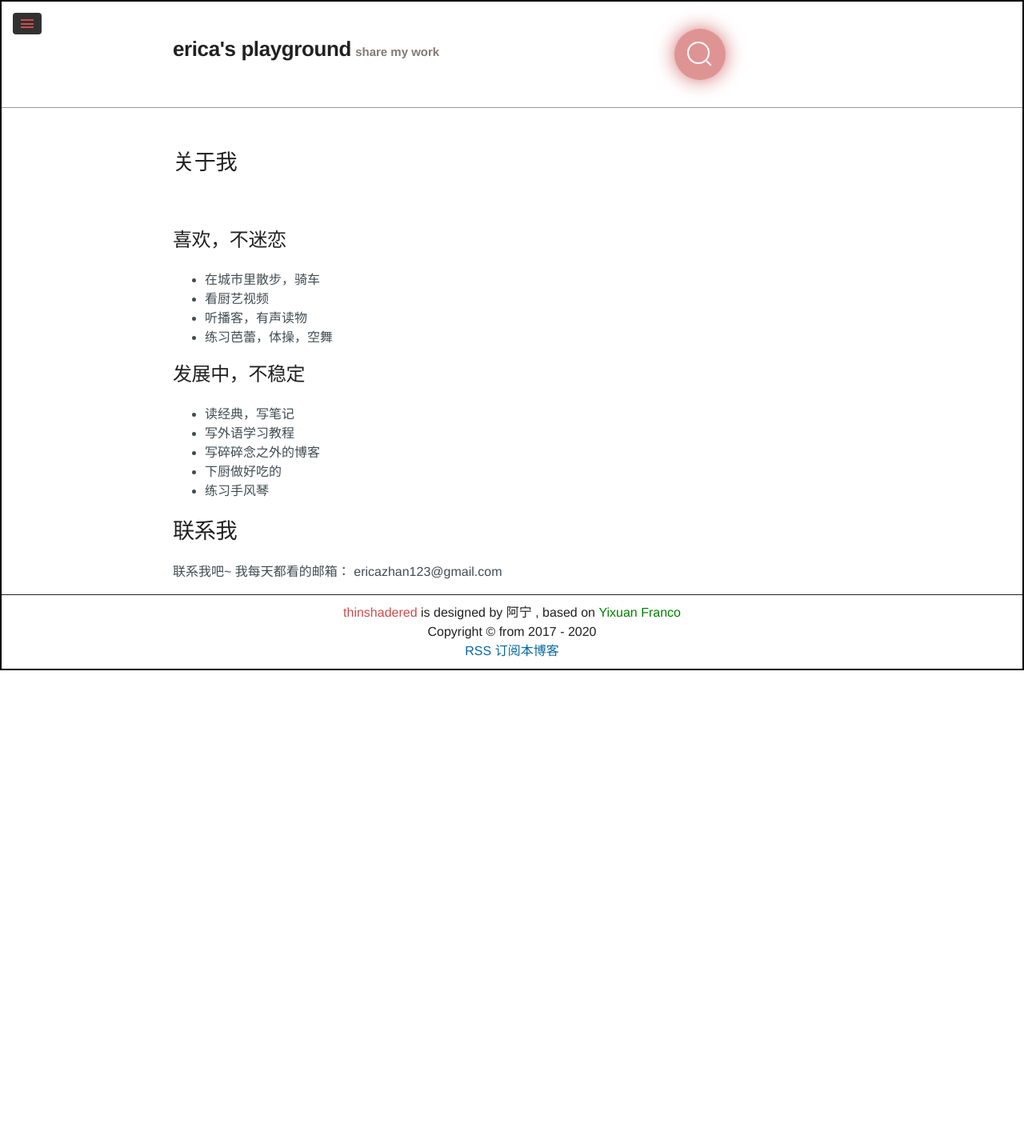
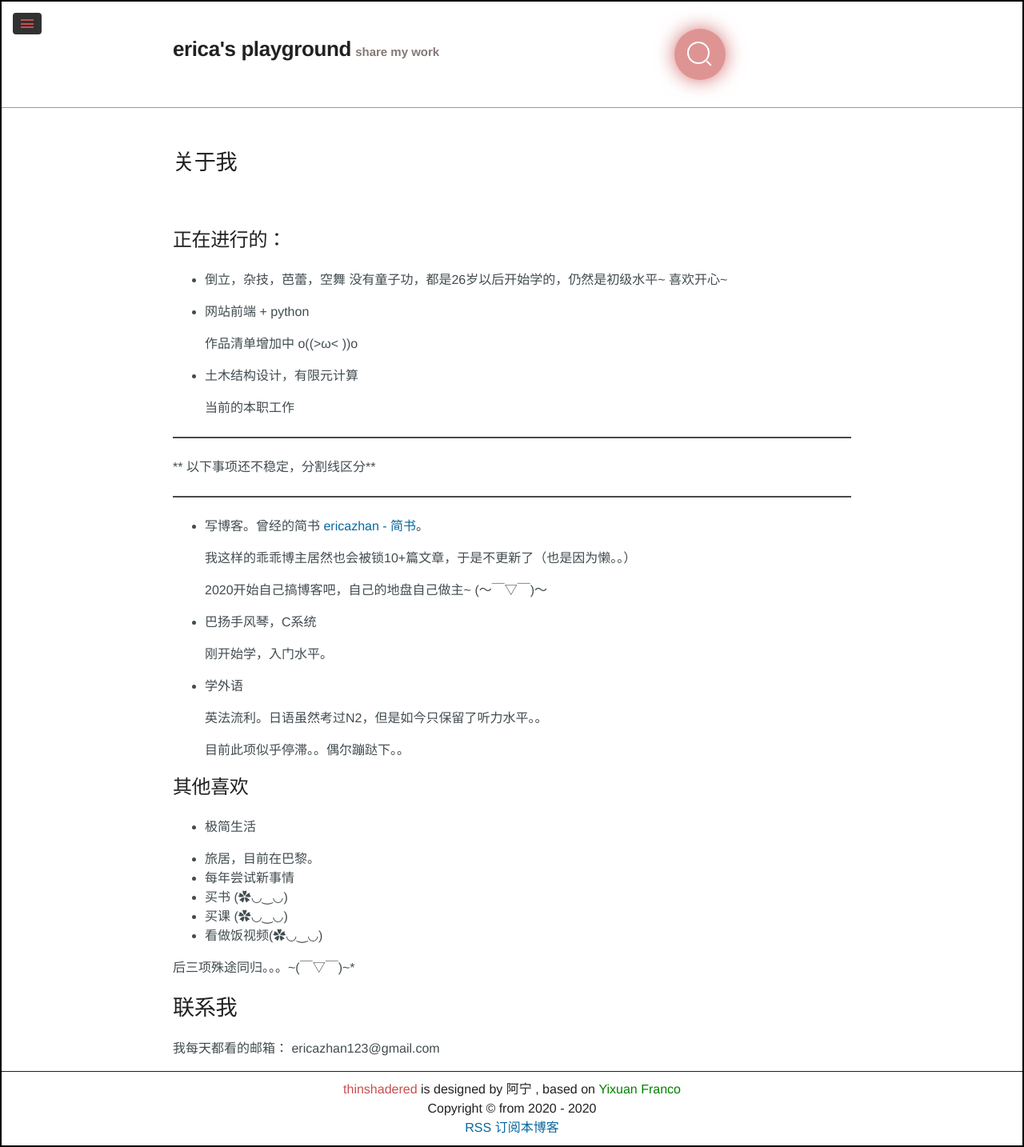
Before and after one commit to ericazhan/ericazhan.github.io, a Jekyll site: the page built from pages/about.md, in a window 1280 px wide. Shown: the whole page at 80% size. Built offline with Jekyll 4.4.1, drawn with Linux system fonts in a browser that asks for light colours; some web fonts are replaced; before the commit the page ends 900 px from its top, so only the background shows below that.

Commit message:
👌 IMPROVE:

```diff
--- a/_includes/footer.html
+++ b/_includes/footer.html
@@ -1,7 +1,7 @@
     <div align="center" class="footer">
       <a href="https://github.com/orderchaos3000/orderchaos3000.github.io" target="_blank"><span style="color:#ca4d4d;">thinshadered
       </span></a> is designed by 阿宁 , based on <a href="https://github.com/YixuanFranco/yixuanfranco.github.io" target="_blank">
-        <span style="color:green;">Yixuan Franco </span></a>  <br />Copyright © from 2017 - {{ site.time | date: '%Y' }}
+        <span style="color:green;">Yixuan Franco </span></a>  <br />Copyright © from 2020 - {{ site.time | date: '%Y' }}
         <br><a href="/rss.xml">RSS 订阅本博客</a>
     </div>
   </body>
--- a/pages/about.md
+++ b/pages/about.md
@@ -7,26 +7,59 @@ category: contact
 permalink: /zabout
 ---
 
-<h2> 喜欢，不迷恋 </h2>
+<h2>正在进行的： </h2>
 
-   - 在城市里散步，骑车
-   - 看厨艺视频
-   - 听播客，有声读物
-   - 练习芭蕾，体操，空舞
+   - 倒立，杂技，芭蕾，空舞
+      没有童子功，都是26岁以后开始学的，仍然是初级水平~ 喜欢开心~
+
+   - 网站前端 + python
+
+        作品清单增加中 o((>ω< ))o
+
+   - 土木结构设计，有限元计算
+
+        当前的本职工作
+
+---
+
+** 以下事项还不稳定，分割线区分**
+
+---
+
+  - 写博客。曾经的简书 [ericazhan - 简书](https://www.jianshu.com/u/Yz1rGs)。
+
+    我这样的乖乖博主居然也会被锁10+篇文章，于是不更新了（也是因为懒。。）
+
+    2020开始自己搞博客吧，自己的地盘自己做主~ (～￣▽￣)～
+
+- 巴扬手风琴，C系统
+
+  刚开始学，入门水平。
+
+- 学外语
+
+  英法流利。日语虽然考过N2，但是如今只保留了听力水平。。
+
+  目前此项似乎停滞。。偶尔蹦跶下。。
 
 
-<h2> 发展中，不稳定 </h2>
 
-  - 读经典，写笔记
-  - 写外语学习教程
-  - 写碎碎念之外的博客
-  - 下厨做好吃的
-  - 练习手风琴
+<h2> 其他喜欢 </h2>
+
+- 极简生活
+
+- 旅居，目前在巴黎。
+- 每年尝试新事情
+- 买书 (✿◡‿◡)
+- 买课 (✿◡‿◡)
+- 看做饭视频(✿◡‿◡)
+
+后三项殊途同归。。。~(￣▽￣)~*
+
 
 
 <h1>联系我</h1>
 
   <p>
-
-    联系我吧~ 我每天都看的邮箱： ericazhan123@gmail.com
+    我每天都看的邮箱： ericazhan123@gmail.com
   </p>
```
Also changed, not shown: _posts/2020-11-27-weekly.md (+19 -5 lines).
